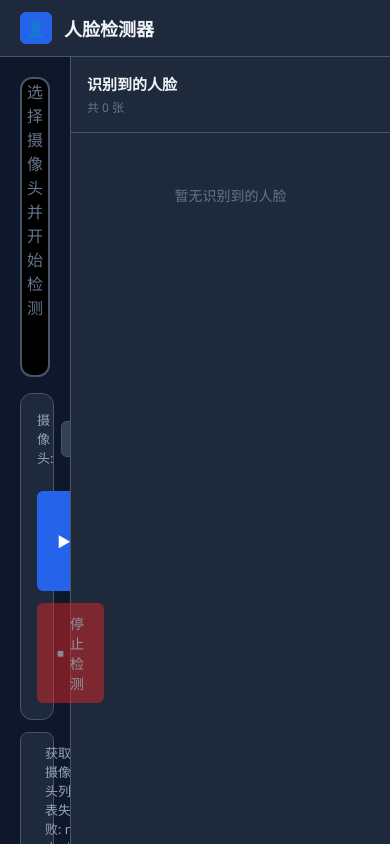
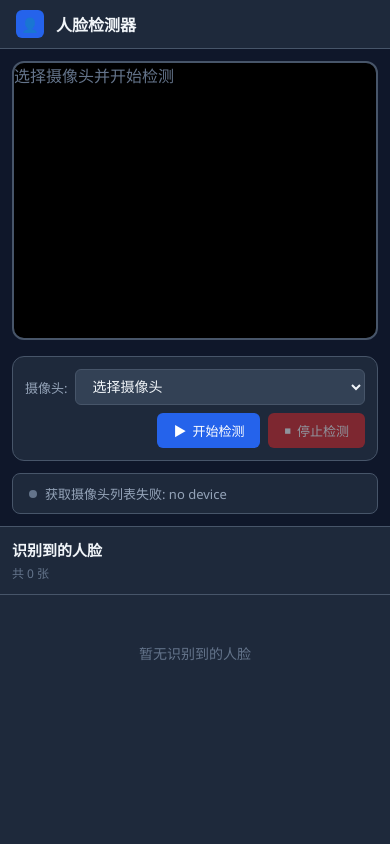
Before and after one commit to RejTech/face_detector, a website: page index.html in a window 390 px wide. Drawn offline with Linux system fonts and the light colour scheme.

Commit message:
Add mobile responsive design

```diff
--- a/index.html
+++ b/index.html
@@ -194,6 +194,70 @@
         .faces-content::-webkit-scrollbar-track { background: transparent; }
         .faces-content::-webkit-scrollbar-thumb { background: var(--border); border-radius: 3px; }
         .faces-content::-webkit-scrollbar-thumb:hover { background: var(--text-muted); }
+
+        @media (max-width: 900px) {
+            .app-main {
+                flex-direction: column;
+            }
+            .faces-panel {
+                width: 100%;
+                height: 40%;
+                border-left: none;
+                border-top: 1px solid var(--border);
+            }
+            .video-panel {
+                padding: 12px;
+            }
+            .video-wrapper {
+                min-height: 200px;
+            }
+            .control-bar {
+                padding: 12px;
+            }
+            button {
+                padding: 8px 16px;
+                font-size: 13px;
+            }
+        }
+
+        @media (max-width: 600px) {
+            .app-header {
+                padding: 10px 16px;
+            }
+            .app-icon {
+                width: 28px;
+                height: 28px;
+                font-size: 14px;
+            }
+            .app-title {
+                font-size: 16px;
+            }
+            .control-bar {
+                gap: 8px;
+            }
+            .control-group {
+                width: 100%;
+            }
+            select {
+                flex: 1;
+            }
+            .faces-grid {
+                grid-template-columns: repeat(2, 1fr);
+                gap: 8px;
+            }
+            .faces-content {
+                padding: 8px;
+            }
+            .faces-header {
+                padding: 12px;
+            }
+        }
+
+        @media (max-width: 400px) {
+            .faces-grid {
+                grid-template-columns: 1fr;
+            }
+        }
     </style>
 </head>
 <body>
```
